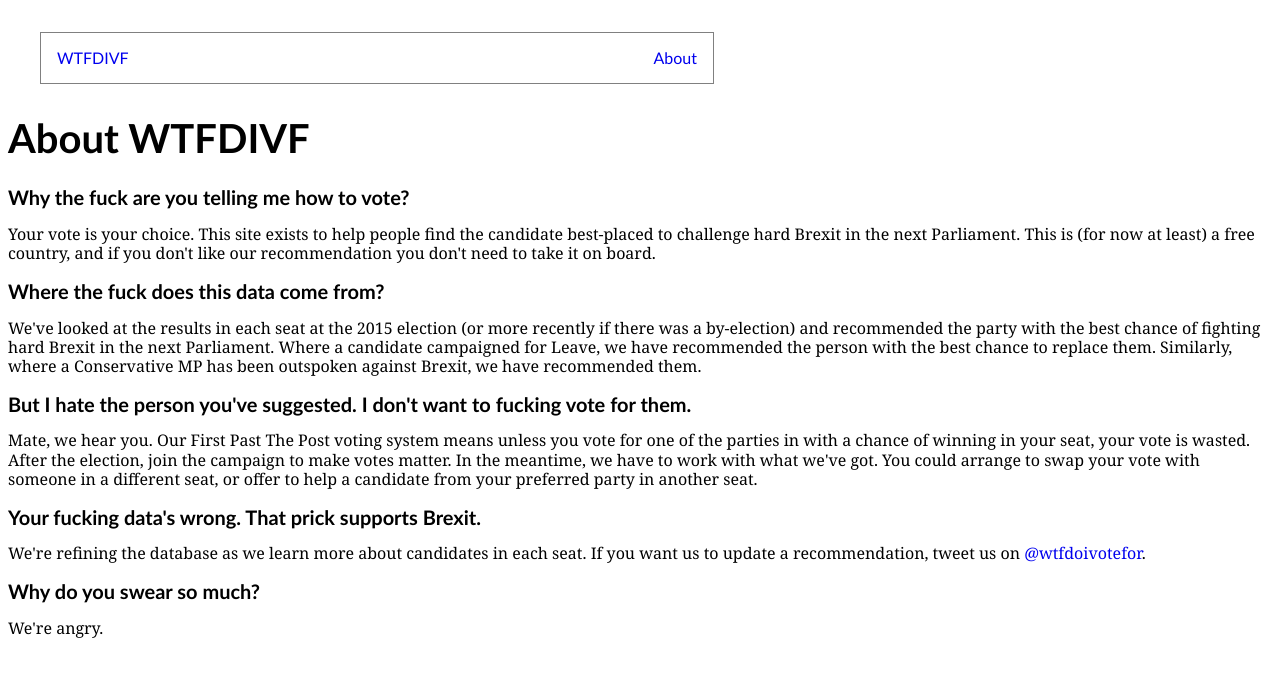
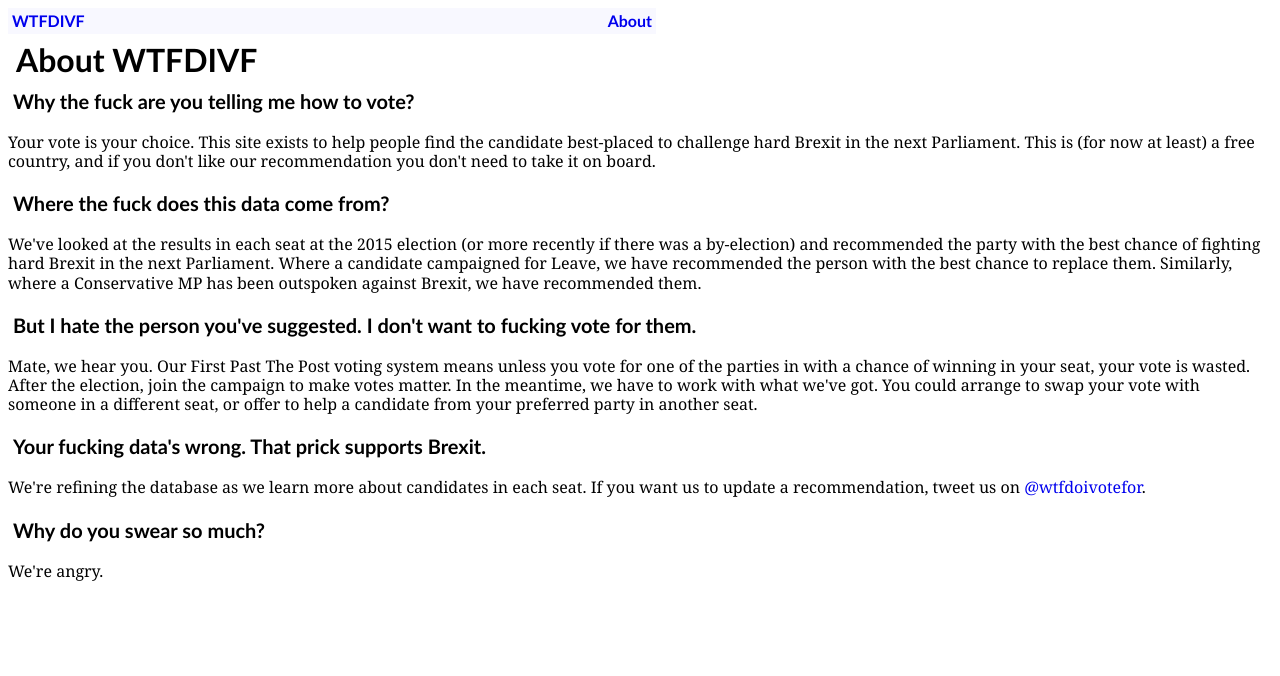
Before and after one commit to ukmetavote/ukmetavote.github.io, a plain HTML site: page about.html in a window 1280 px wide. Drawn offline with nearby package versions, Linux system fonts and the light colour scheme.

Commit message:
Layout cleanup and zooming
Overflow:hidden is magic, and we can now zoom between seats

```diff
--- a/style.css
+++ b/style.css
@@ -1,21 +1,23 @@
-body {font-family: "Hoefler Text", Georgia, serif; background-color: white; line-height: 1.2em; }
+body {font-family: "Hoefler Text", Georgia, serif; background-color: white; line-height: 1.2em;
+    display: flex; flex-wrap:wrap;
+}
 container,nav,main { max-width: 40em;}
-h1 {font-size: 2.5em;}
+h1 {font-size: 2em;}
 h2 {font-size: 1.25em;}
 h1, h2, h3, h4, h5, h6, nav {
     font-family: "Gill Sans","Helvetica Neue",Helvetica,Arial,sans-serif;
-    font-weight: bold;
+    font-weight: 600;
     line-height: 1.1;
     color: black;
+    margin: 0px;
+    padding: .25em;
 }
 a {text-decoration: none;}
 nav {
     display: flex;
     justify-content: space-between;
-    font-weight: normal;
-    margin: 2em;
-    padding: 1em;
-    border: 1px solid grey;
+    background: ghostwhite;
+    align-items: center;
     }
 label,input,select,button {font-size: 1.2em;}
 input#constituency {width:21em;}
@@ -24,5 +26,5 @@ input#constituency {width:21em;}
     line-height: 1.5em;
     margin: 1em;
     }
-#map {width:500px; height:500px;}
+#map {min-width:400px; overflow:hidden;}
 #map svg {width:100%;height:100%}
```
